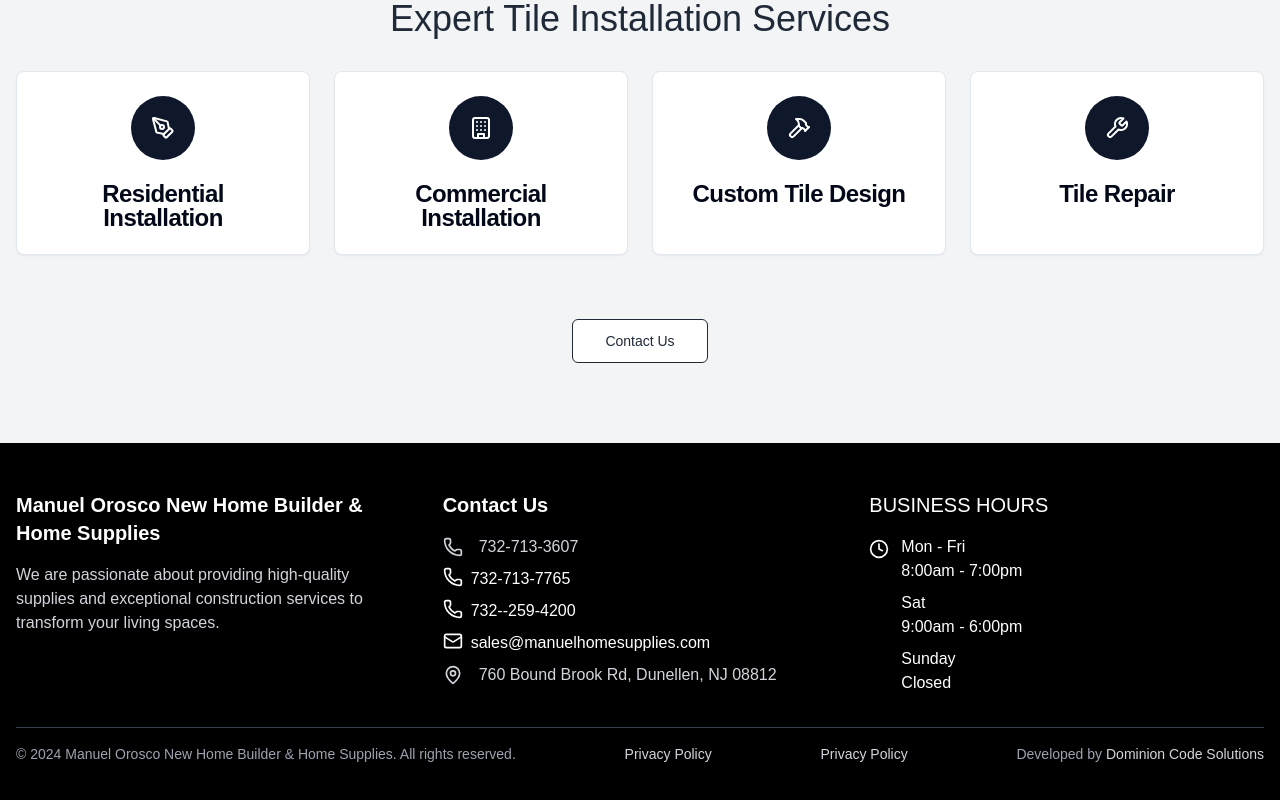
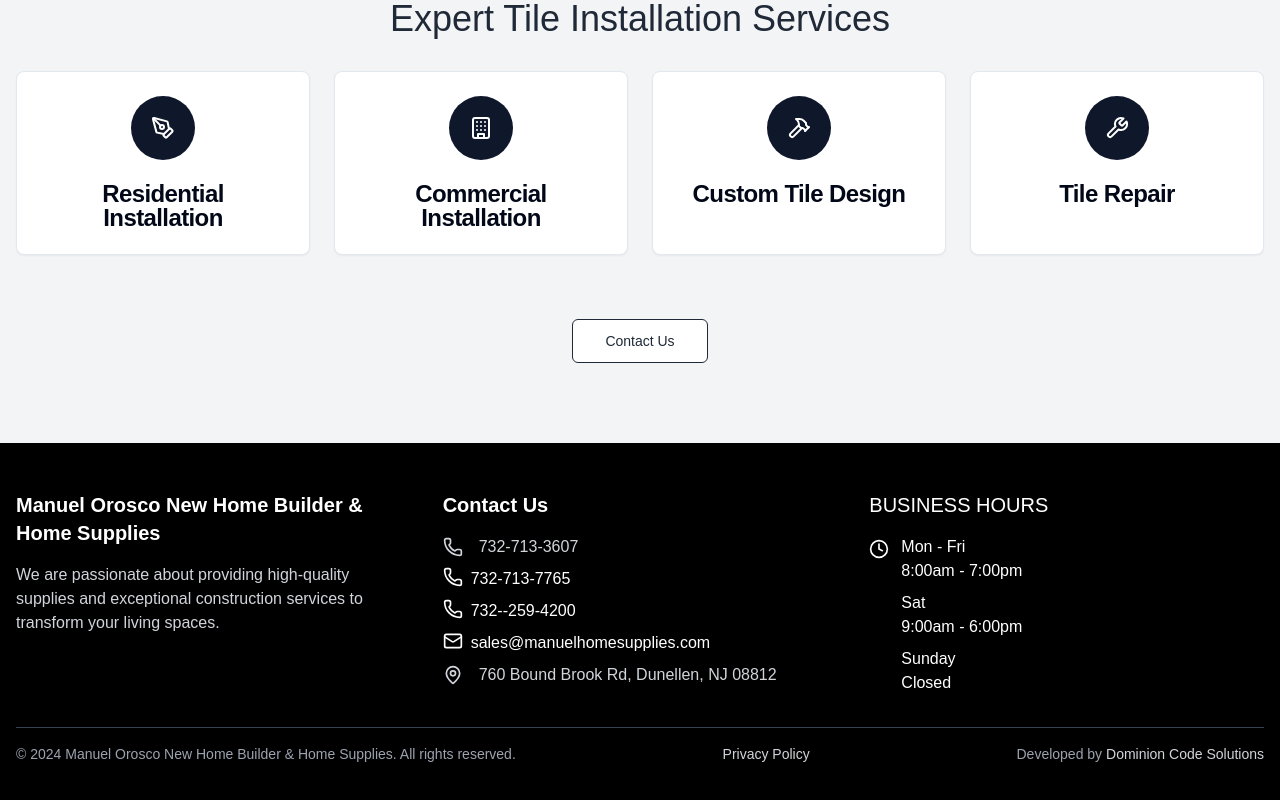
Before and after one commit to domenic21/orozco-shop, a Next.js app: page / in a window 1280 px wide. Shown: the part 1229-2029 px from the top of the page. Built offline with nearby package versions, Linux system fonts and the light colour scheme; no server answers.

Commit message:
privacy policy link fix

```diff
--- a/src/components/Footer.tsx
+++ b/src/components/Footer.tsx
@@ -105,9 +105,7 @@
             <p className="text-gray-400 text-sm">
               <Link href="/privacy-policy" className="text-gray-300 hover:text-white transition-colors">Privacy Policy</Link>
             </p>
-            <p className="text-gray-400 text-sm">
-              <Link href="/sitemap" className="text-gray-300 hover:text-white transition-colors">Privacy Policy</Link>
-            </p>
+
             <p className="text-gray-400 text-sm">
               Developed by <a href="https://dominioncodesolutions.com" className="text-gray-300 hover:text-white transition-colors">Dominion Code Solutions</a>
             </p>
```
